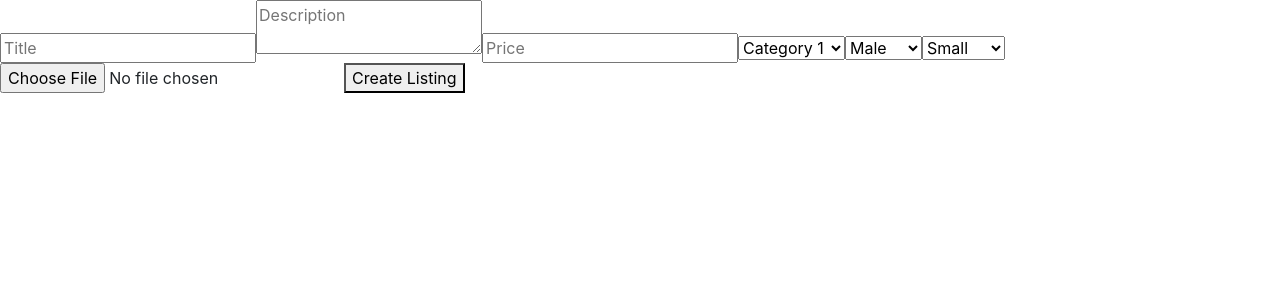
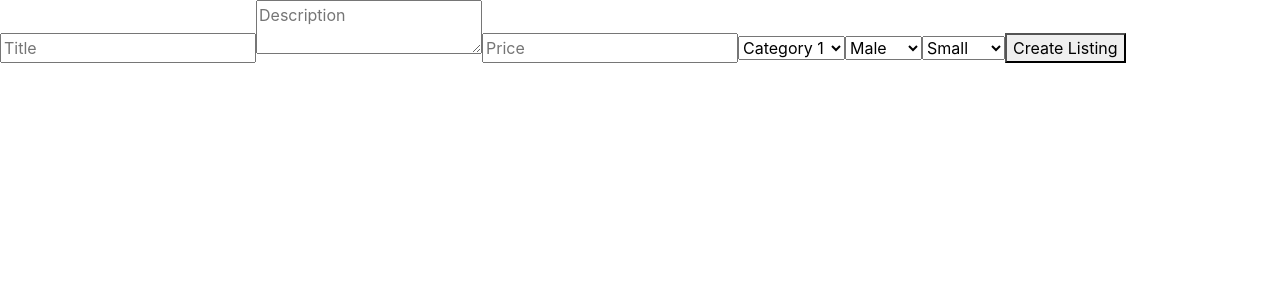
Before and after one commit to cirque-du-soli/clotho-public, a React (Create React App) app in the folder project/clotho-app/client/: page /createlisting in a window 1280 px wide. Shown: the top 300 px of the page. Built offline with nearby package versions, Linux system fonts and the light colour scheme.

Commit message:
take out the image upload test

```diff
--- a/project/clotho-app/client/src/components/CreateListing.js
+++ b/project/clotho-app/client/src/components/CreateListing.js
@@ -49,9 +49,9 @@ const CreateListing = () => {
     setFormData(prevState => ({ ...prevState, [name]: value }));
   };
 
-  const handleImageChange = (e) => {
-    setFormData(prevState => ({ ...prevState, image: e.target.files[0] }));
-  };
+//   const handleImageChange = (e) => {
+//     setFormData(prevState => ({ ...prevState, image: e.target.files[0] }));
+//   };
 
   const handleSubmit = async (e) => {
     e.preventDefault();
@@ -88,7 +88,7 @@ const CreateListing = () => {
           <option value="3">Large</option>
           {/* ... */}
         </select>
-        <input type="file" name="image" onChange={handleImageChange} required />
+        {/* <input type="file" name="image" onChange={handleImageChange} required /> */}
         <button type="submit">Create Listing</button>
       </form>
     </div>
```
